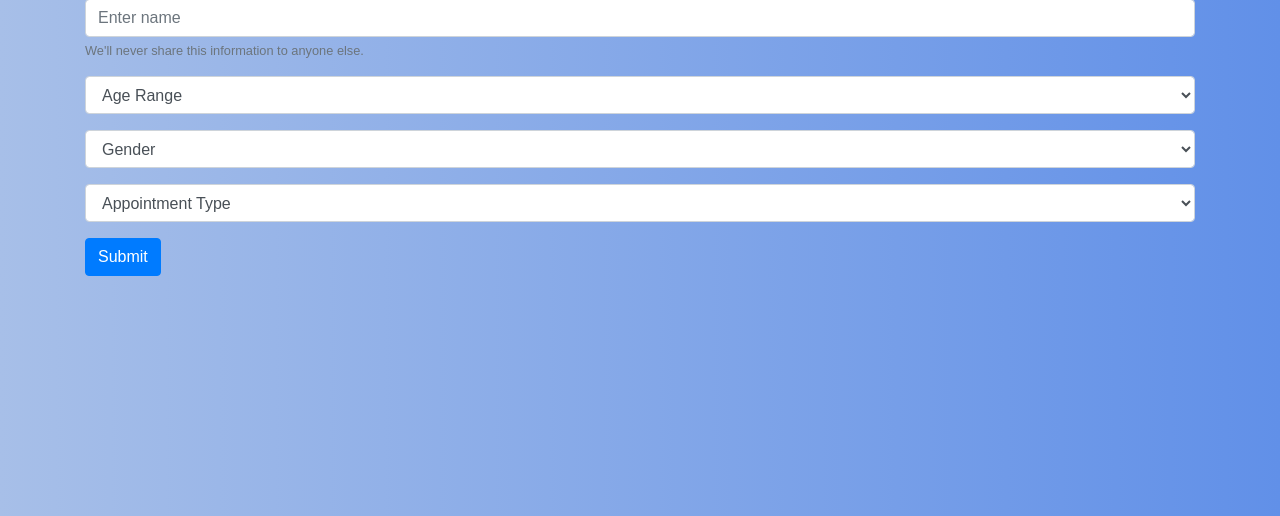
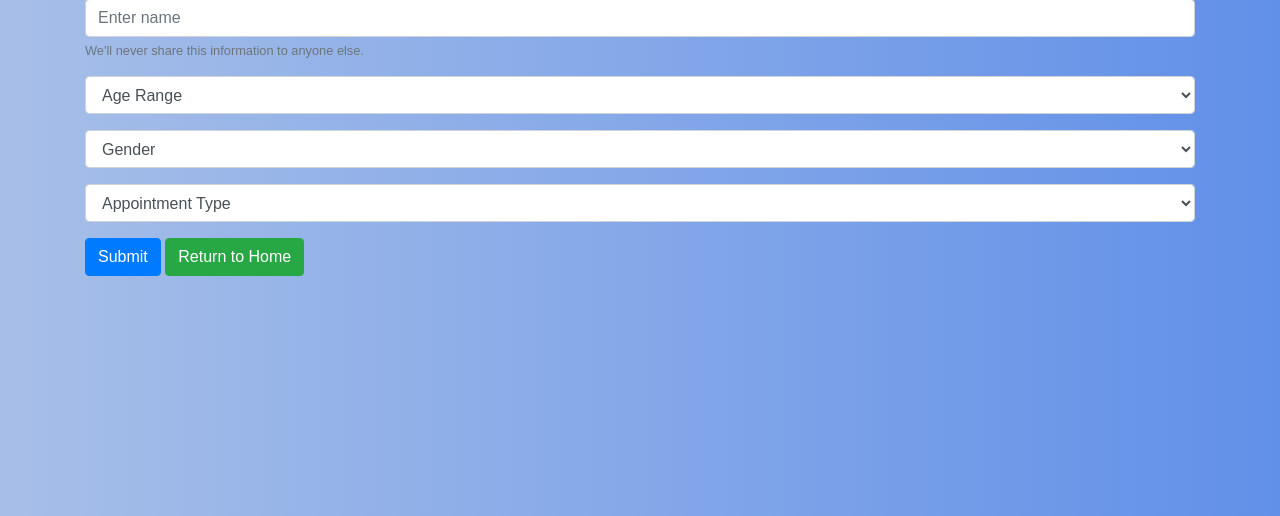
Before and after one commit to delaware19/team-5, a Flask app: page /find in a window 1280 px wide. Shown: the part 110-626 px from the top of the page. Run offline with Flask 2, Linux system fonts and the light colour scheme; some libraries are stand-ins or nearby versions.

Commit message:
return to home functionality added

```diff
--- a/templates/findStories.html
+++ b/templates/findStories.html
@@ -36,6 +36,7 @@
     </div>
 
     <button type="submit" class="btn btn-primary">Submit</button>
+    <a href="/" class="btn btn-success">Return to Home</a>
 
 </form>
 
--- a/templates/readStories.html
+++ b/templates/readStories.html
@@ -7,6 +7,8 @@
     <div class="panel panel-default">
         <p> {{ response }} </p>
     </div>
+
+    <a href="/" class="btn btn-success">Return to Home</a>
 </div>
 
 {% endblock content %}
```
